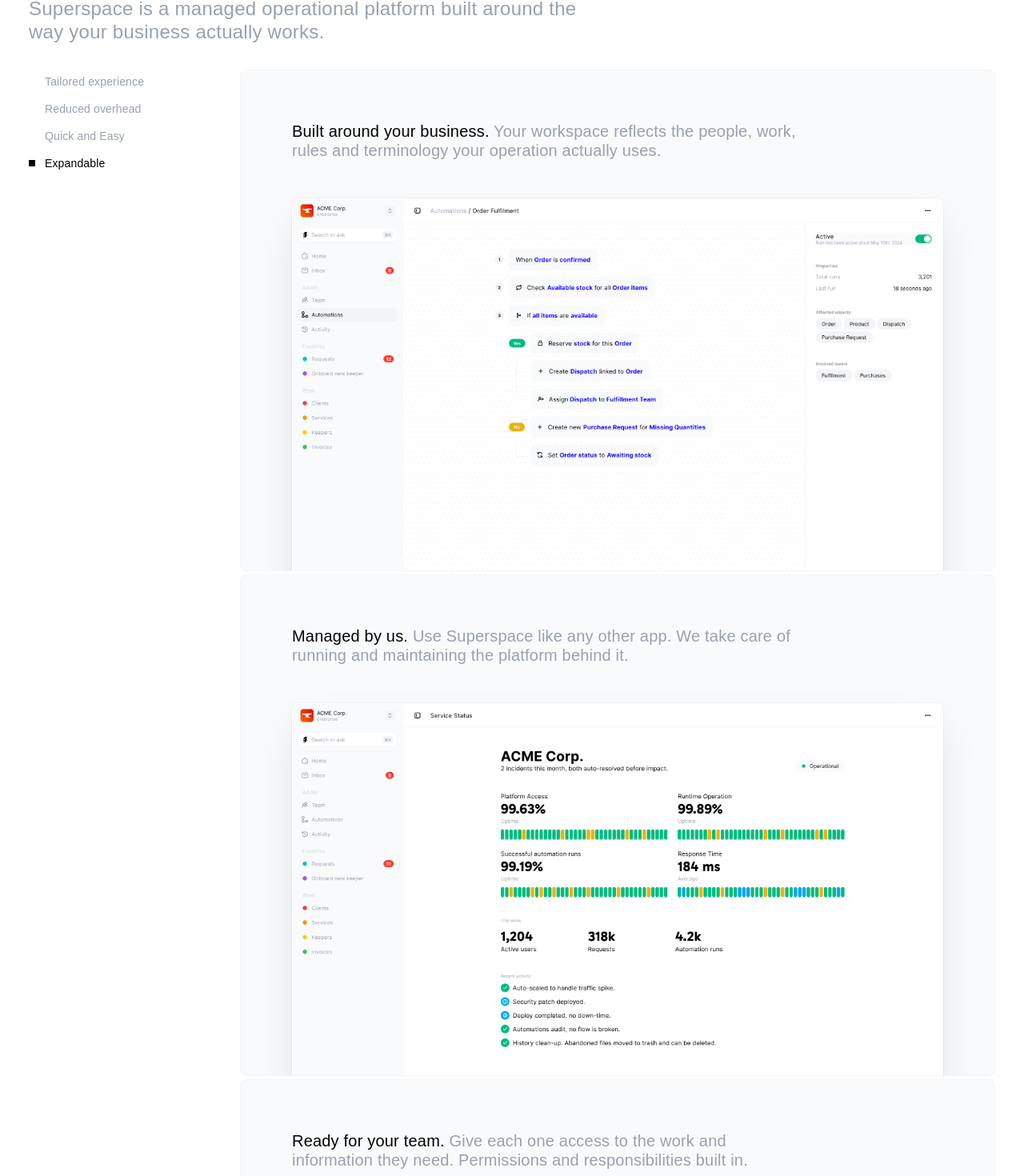
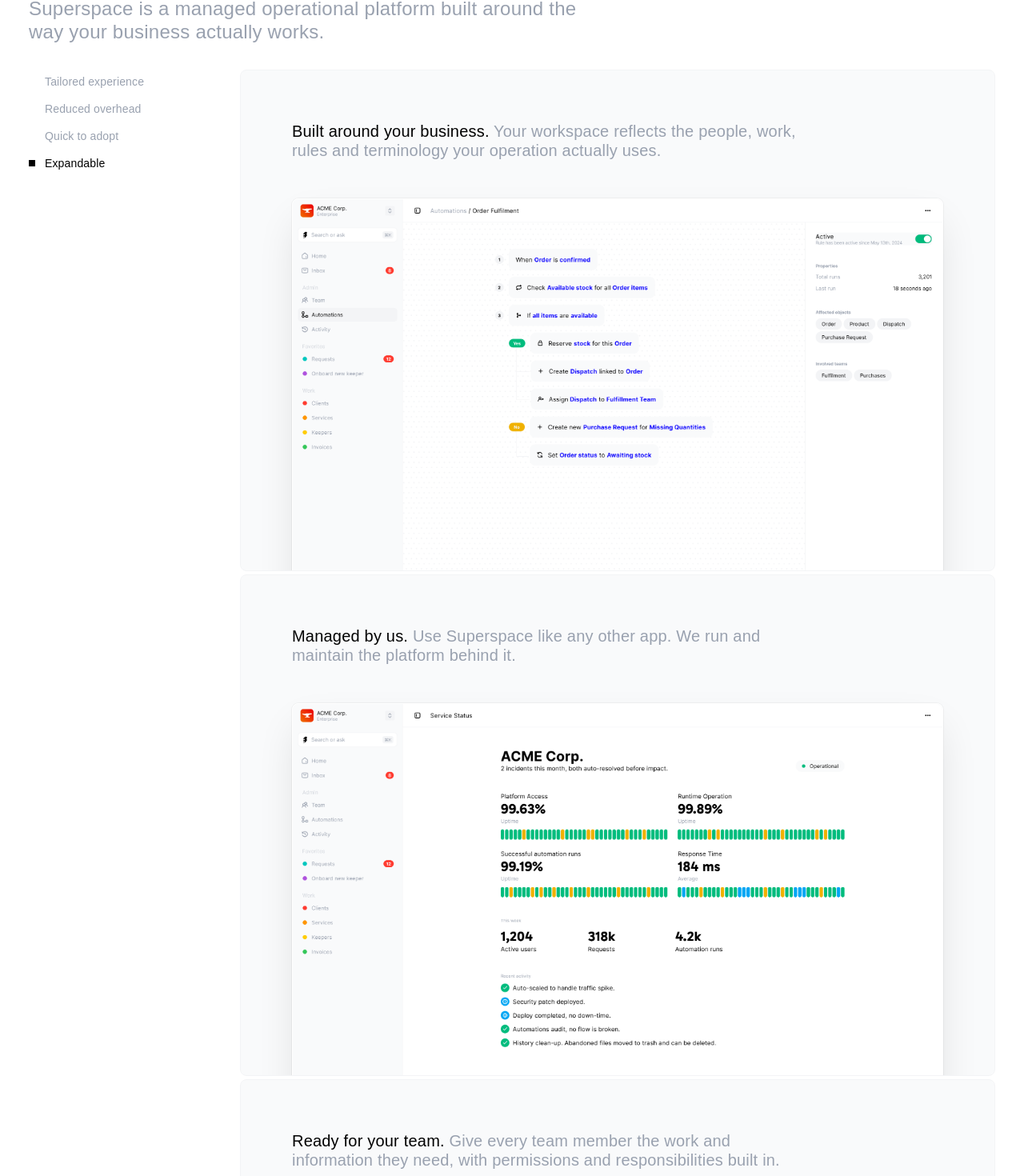
Before and after one commit to bazaescribe/superspaceweb, a Next.js app: page / in a window 1280 px wide. Shown: the part 1324-2794 px from the top of the page at 80% size. Built offline with nearby package versions, Linux system fonts and the light colour scheme; no server answers; a web font is replaced by a local one.

Commit message:
Refine operational software marketing copy

```diff
--- a/src/app/layout.tsx
+++ b/src/app/layout.tsx
@@ -2,8 +2,8 @@ import type { Metadata } from "next";
 import "./globals.css";
 
 export const metadata: Metadata = {
-  title: "Superspace — Operational infrastructure for scaling companies",
-  description: "Custom software outcomes. Platform economics.",
+  title: "Superspace — Operational infrastructure for growing companies",
+  description: "Custom operational software without the custom-software overhead.",
   icons: {
     icon: "/brand/superspace-favicon.png",
   },
--- a/src/app/page.tsx
+++ b/src/app/page.tsx
@@ -48,7 +48,7 @@ export default function Home() {
             <h1>
               One platform to rule your operation.{" "}
               <span>
-                Operational Software tailored to how your business actually works – without building and maintaining
+                Operational software tailored to how your business actually works – without building and maintaining
                 custom infrastructure yourself.
               </span>
             </h1>
@@ -77,8 +77,8 @@ export default function Home() {
             <h2 className="section-heading">
               Built by people who’ve shipped this before.{" "}
               <span>
-                We’ve built and scaled infrastructure across early-stage startups, high-growth scale-ups, and global
-                enterprises.
+                We’ve built and scaled operational infrastructure across early-stage startups, high-growth scale-ups,
+                and global enterprises.
               </span>
             </h2>
           </Reveal>
@@ -103,7 +103,7 @@ export default function Home() {
           <Reveal className="v2-conversation__copy">
             <h2>
               Show us how your company operates.{" "}
-              <span>We&apos;ll map your operation and show you what it could look like as one system.</span>
+              <span>We&apos;ll map your operation and show how it can run as one system.</span>
             </h2>
             <BookingLink inverse />
           </Reveal>
--- a/src/components/use-case-accordion.tsx
+++ b/src/components/use-case-accordion.tsx
@@ -16,22 +16,22 @@ const platformStories = [
     id: "managed",
     label: "Reduced overhead",
     title: "Managed by us.",
-    description: "Use Superspace like any other app. We take care of running and maintaining the platform behind it.",
+    description: "Use Superspace like any other app. We run and maintain the platform behind it.",
     mockup: "/assets/figma/feature-managed.png",
   },
   {
     id: "team",
-    label: "Quick and Easy",
+    label: "Quick to adopt",
     title: "Ready for your team.",
     description:
-      "Give each one access to the work and information they need. Permissions and responsibilities built in.",
+      "Give every team member the work and information they need, with permissions and responsibilities built in.",
     mockup: "/assets/figma/feature-team.png",
   },
   {
     id: "expandable",
     label: "Expandable",
     title: "Built to evolve.",
-    description: "As your operation changes, add the workflows, tools and structure you need next.",
+    description: "As your operation changes, add the workflows, tools, and structure you need to keep moving.",
     mockup: "/assets/figma/feature-expandable.png",
   },
 ] as const;
@@ -42,21 +42,21 @@ const industries = [
   {
     id: "manufacturing",
     title: "Manufacturing",
-    description: "Coordinate production, people and materials as work moves through your operation.",
+    description: "Coordinate production, people, and materials as work moves through your operation.",
     capabilities: "Work orders · Production stages · Materials · Assignments",
     image: "/assets/use-case-manufacturing.jpg",
   },
   {
     id: "logistics",
     title: "Logistics",
-    description: "Keep goods, locations and teams coordinated as things move from one place to another.",
+    description: "Keep goods, locations, and teams coordinated across every move.",
     capabilities: "Inventory movements · Transfers · Locations · Dispatch",
     image: "/assets/use-case-logistics.jpg",
   },
   {
     id: "field-services",
     title: "Field Services",
-    description: "Coordinate the people, availability and work behind every service you deliver.",
+    description: "Coordinate the people, availability, and work behind every service you deliver.",
     capabilities: "Scheduling · Assignments · Availability · Service records",
     image: "/assets/use-case-service.jpg",
   },
@@ -91,7 +91,7 @@ const operationCards: Array<{ title: string; description: string; span?: "wide"
       "Turn approvals, handoffs, recurring processes and business rules into workflows your team can actually follow.",
   },
   {
-    title: "Manage customers & partners.",
+    title: "Manage customers and partners.",
     description:
       "Give your team the information and workflows they need while creating dedicated experiences for customers, suppliers or other external partners.",
     span: "wide",
@@ -224,7 +224,7 @@ export function OperationsGrid() {
         transition={{ duration: 0.62, ease: [0.22, 0.86, 0.24, 1] }}
       >
         Built for the operations your business depends on.{" "}
-        <span>From managing orders to coordinating field teams, we got you covered.</span>
+        <span>Bring the work, data, and decisions your operation depends on into one system.</span>
       </motion.h2>
       <motion.div
         className="operations-grid__cards"
@@ -246,7 +246,7 @@ export function OperationsGrid() {
         ))}
       </motion.div>
       <p className="operations-grid__prompt">
-        Your operation looks any different? <a href="#conversation">Let&apos;s talk.</a>
+        Does your operation work differently? <a href="#conversation">Let&apos;s talk.</a>
       </p>
     </section>
   );
@@ -267,7 +267,7 @@ export function IndustriesAccordion() {
         transition={{ duration: 0.62, ease: [0.22, 0.86, 0.24, 1] }}
       >
         Different industries. One operational foundation.{" "}
-        <span>Superspace brings together the data &amp; capabilities your operations need.</span>
+        <span>Superspace brings together the data and capabilities your operations need.</span>
       </motion.h2>
       <motion.div
         className="industries__cards"
--- a/src/lib/site.ts
+++ b/src/lib/site.ts
@@ -84,5 +84,5 @@ export const footerGroups = [
   { title: "Platform", links: ["Matrix", "Flow", "Atlas"] },
   { title: "Company", links: ["About us", "Terms", "Support"] },
   { title: "Learn", links: ["Docs", "Blog", "Changelog"] },
-  { title: "Social", links: ["LinkedIn", "Product Hunt", "Github", "X"] },
+  { title: "Social", links: ["LinkedIn", "Product Hunt", "GitHub", "X"] },
 ] as const;
```
